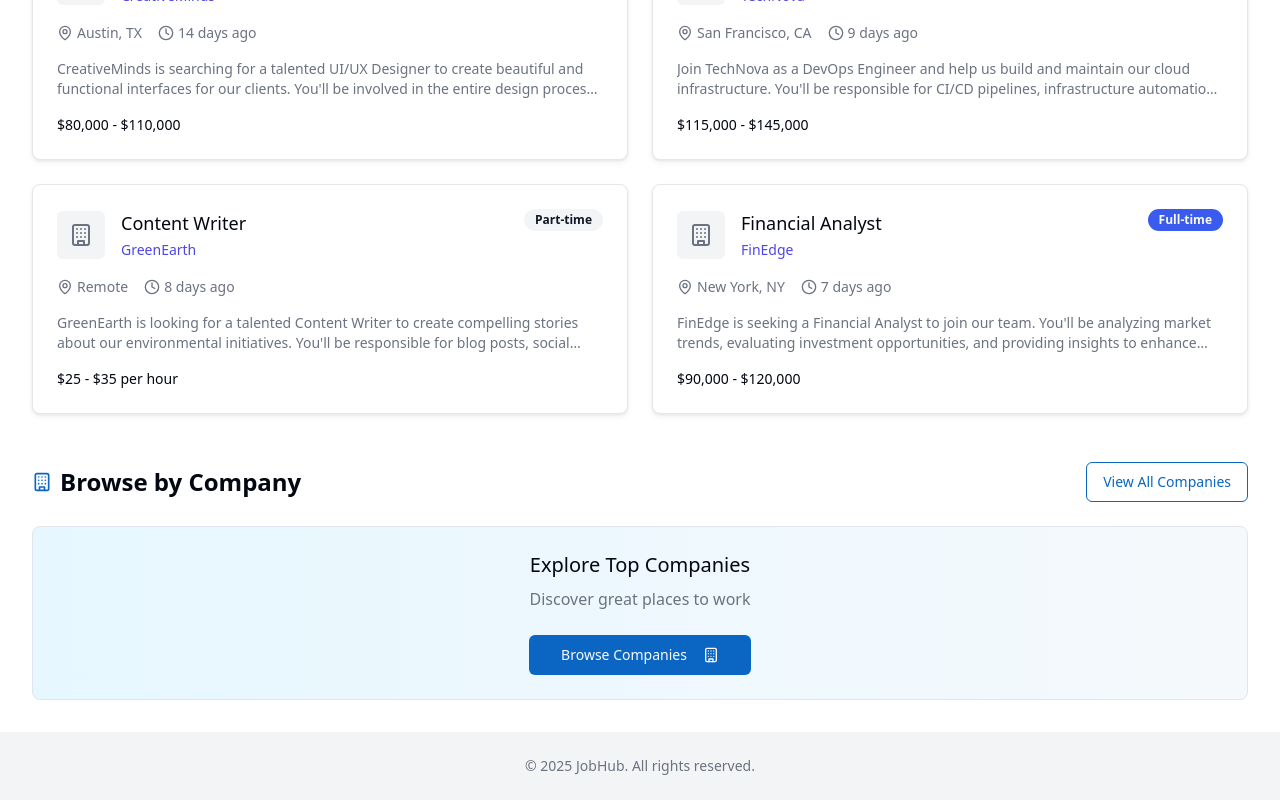
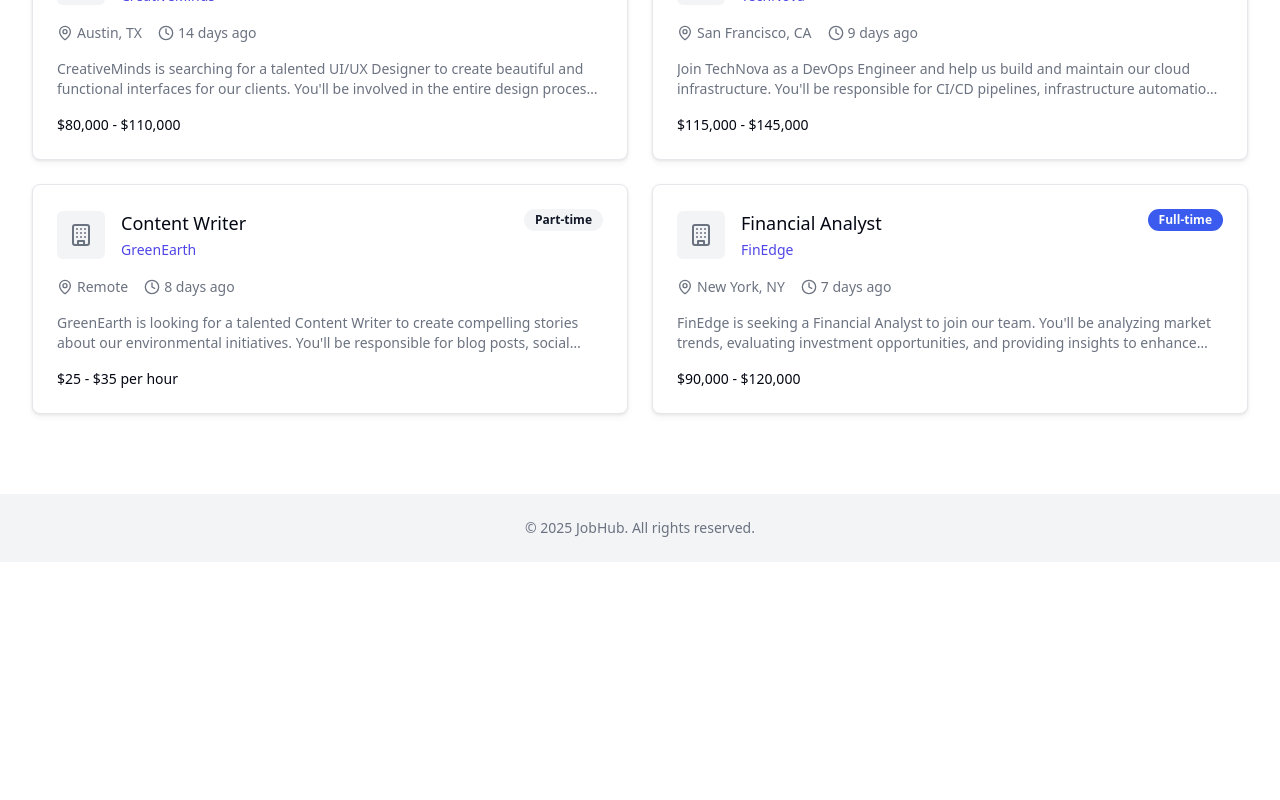
Before and after one commit to hibahnav/hire-hub-views, a React (Vite) app: page / in a window 1280 px wide. Shown: the part 1105-1905 px from the top of the page. After the commit the page ends 1667 px from the top, so only its background shows below. Built offline with nearby package versions, Linux system fonts and the light colour scheme.

Commit message:
Remove browse by company option
Removes the "browse by company" section from the index page.

```diff
--- a/src/pages/Index.tsx
+++ b/src/pages/Index.tsx
@@ -6,8 +6,7 @@ import { JobCard } from "@/components/JobCard";
 import { jobs } from "@/mock/data";
 import { Job } from "@/mock/data";
 import { Button } from "@/components/ui/button";
-import { Briefcase, Building } from "lucide-react";
-import { Link } from "react-router-dom";
+import { Briefcase } from "lucide-react";
 
 const Index = () => {
   const [filteredJobs, setFilteredJobs] = useState<Job[]>(jobs);
@@ -98,36 +97,6 @@ const Index = () => {
           </div>
         )}
       </section>
-
-      <section>
-        <div className="flex justify-between items-center mb-6">
-          <div className="flex items-center space-x-2">
-            <Building className="h-5 w-5 text-[#0A66C2]" />
-            <h2 className="text-2xl font-semibold">Browse by Company</h2>
-          </div>
-          <Link to="/companies">
-            <Button variant="outline" className="border-[#0A66C2] text-[#0A66C2] hover:bg-[#E6F7FF]">View All Companies</Button>
-          </Link>
-        </div>
-
-        <div className="bg-gradient-to-r from-[#E6F7FF] to-[#F5F9FC] rounded-lg p-6 border border-[#E0E6EB]">
-          <div className="text-center mb-6">
-            <h3 className="text-xl font-medium mb-2">Explore Top Companies</h3>
-            <p className="text-muted-foreground">
-              Discover great places to work
-            </p>
-          </div>
-
-          <div className="flex justify-center">
-            <Link to="/companies">
-              <Button className="px-8 bg-[#0A66C2] hover:bg-[#004182]">
-                Browse Companies
-                <Building className="ml-2 h-4 w-4" />
-              </Button>
-            </Link>
-          </div>
-        </div>
-      </section>
     </MainLayout>
   );
 };
```
